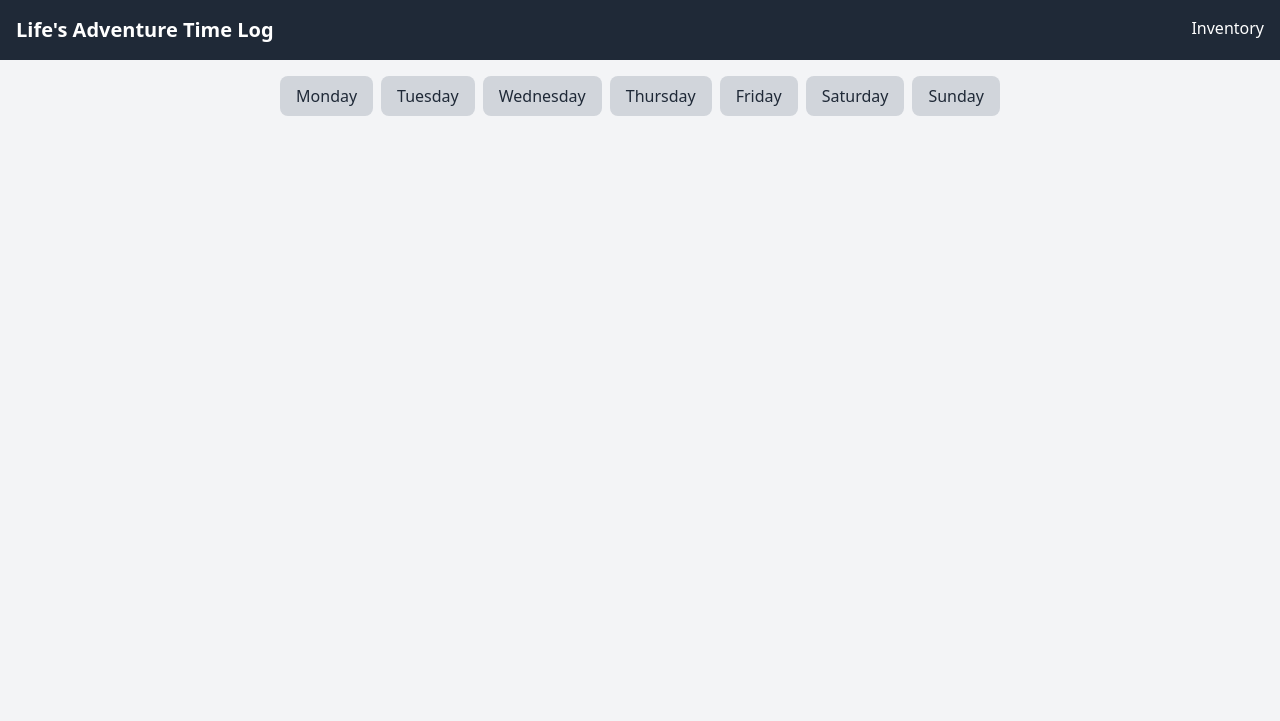
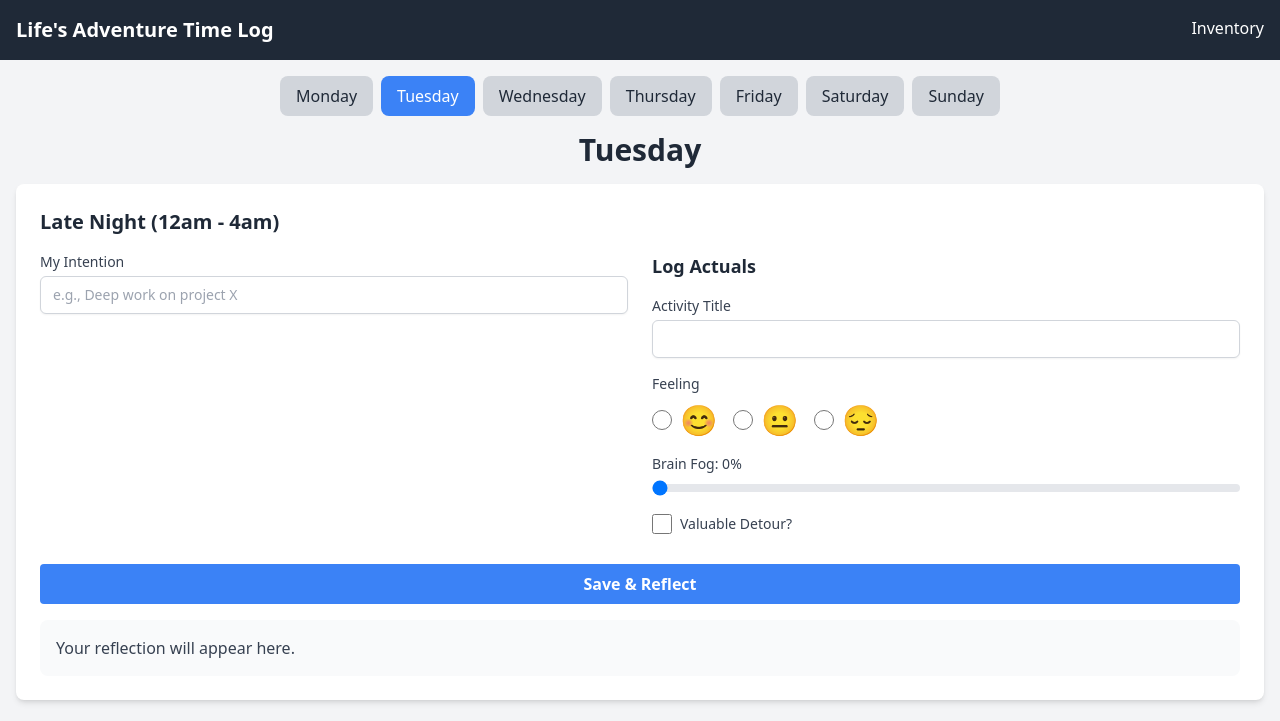
Before and after one commit to Zebfred/Agentic_personal_porter, a plain HTML site: page frontend/index.html in a window 1280 px wide. Shown: the top 721 px of the page. Drawn offline with nearby package versions, Linux system fonts and the light colour scheme; no server answers.

Commit message:
fixes to the frontend

```diff
--- a/frontend/index.html
+++ b/frontend/index.html
@@ -26,7 +26,7 @@
             <button data-day="sunday" class="day-btn px-4 py-2 rounded-lg bg-gray-300 hover:bg-gray-400 focus:outline-none focus:ring-2 focus:ring-blue-500">Sunday</button>
         </div>
 
-        <h2 id="current-day-header" class="text-3xl font-bold text-center mb-4"></h2>
+        <h2 id="current-day-header" class="text-3xl font-bold text-center mb-4">Loading...</h2>
 
         <!-- Container for the selected day's log -->
         <div id="day-view-container" class="space-y-6">
@@ -34,6 +34,6 @@
         </div>
     </div>
 
-    <script src="app.js"></script>
+    <script src="./js/app.js"></script>
 </body>
 </html>
```
Also changed, not shown: frontend/inventory.html (+1 -1 lines).
